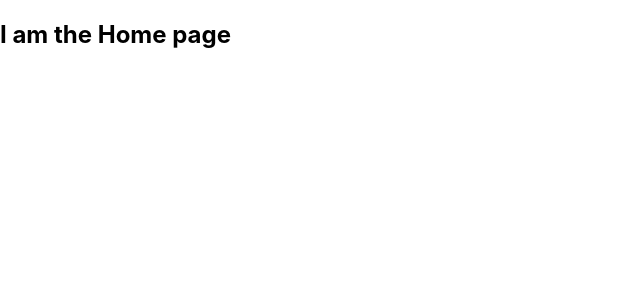
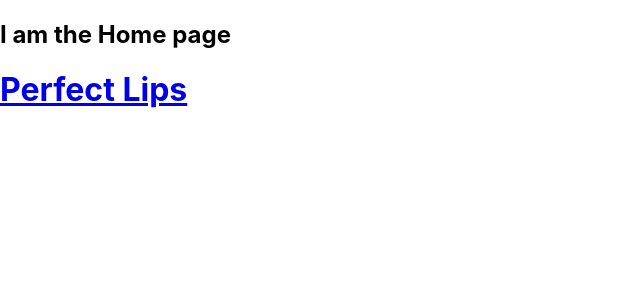
Before and after one commit to mary3210/Capstone-LipstickApp-FE, a React (Create React App) app: page / in a window 1280 px wide. Shown: the top 300 px of the page, without its empty margins (0-640 px from the left). Built offline with nearby package versions, Linux system fonts and the light colour scheme.

Commit message:
connected header to app.js

```diff
--- a/src/components/Header/Header.jsx
+++ b/src/components/Header/Header.jsx
@@ -0,0 +1,12 @@
+import { Link } from 'react-router-dom'
+
+const Header = () => {
+
+    return (
+        <div className="Header">
+            <Link to="/about"><h1>Perfect Lips</h1></Link>
+        </div>
+    )
+}
+
+export default Header;
--- a/src/components/app/App.js
+++ b/src/components/app/App.js
@@ -1,7 +1,7 @@
 import React from 'react';
 import { Routes, Route } from 'react-router-dom';
 import Home from '../Home/Home';
-
+import Header from '../Header/Header';
 
 function App() {
   return (
@@ -9,6 +9,7 @@ function App() {
       <Routes>
         <Route exact path='/' element={ <Home /> }/>
         </Routes>
+        <Header/>
     </div>
   );
 }
```
